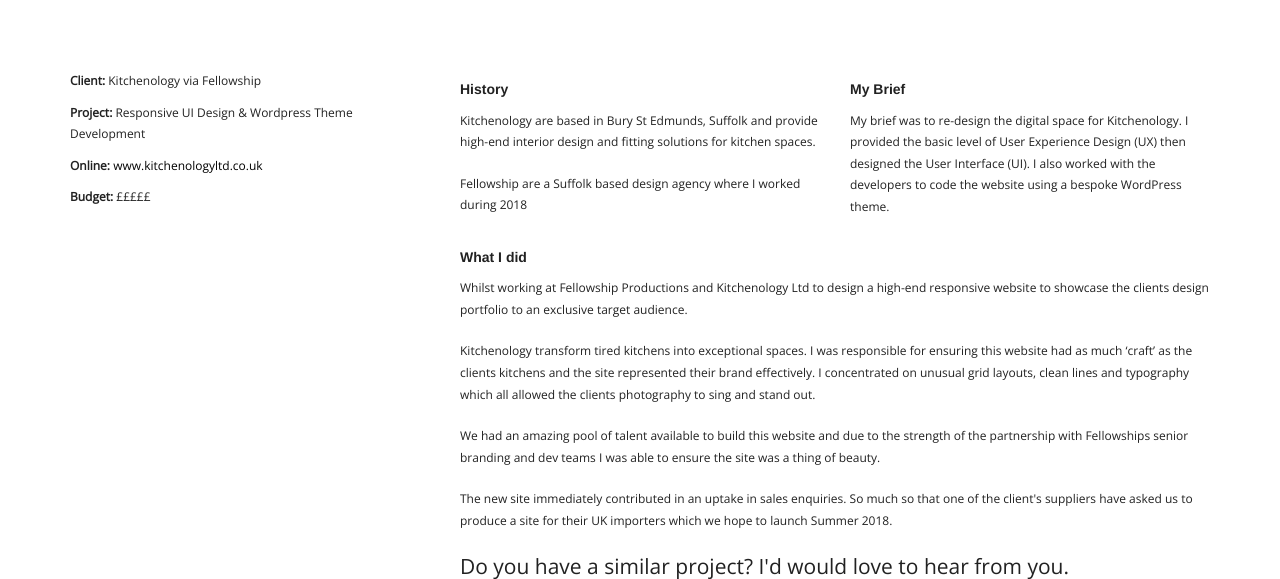
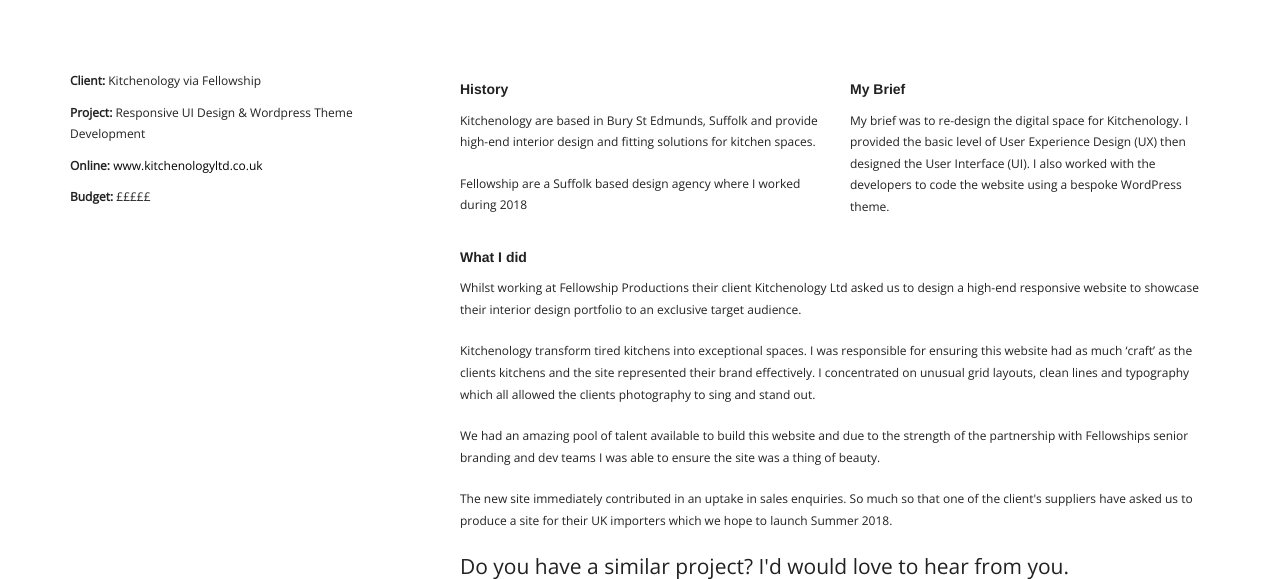
Before and after one commit to tea2sugars/richardbarwick, a PHP site: page /portfolio/kitchenology in a window 1280 px wide. Shown: the part 532-1111 px from the top of the page. Run offline with PHP 8.4, Linux system fonts and the light colour scheme; some libraries are stand-ins or nearby versions.

Commit message:
updated kitchenology work

```diff
--- a/portfolio/kitchenology.php
+++ b/portfolio/kitchenology.php
@@ -92,7 +92,7 @@
 
 							<div class="col-sm-12 col-md-12 col-lg-12 m-b-30">
 								<h5 class="m-t-0">What I did</h5>
-								<p>Whilst working at Fellowship Productions and Kitchenology Ltd to design a high-end responsive website to showcase the clients design portfolio to an exclusive target audience.</p>
+								<p>Whilst working at Fellowship Productions their client Kitchenology Ltd asked us to design a high-end responsive website to showcase their interior design portfolio to an exclusive target audience.</p>
 								<p>Kitchenology transform tired kitchens into exceptional spaces. I was responsible for ensuring this website had as much ‘craft’ as the clients kitchens and the site represented their brand effectively. I concentrated on unusual grid layouts, clean lines and typography which all allowed the clients photography to sing and stand out.</p>
 								<p>We had an amazing pool of talent available to build this website and due to the strength of the partnership with Fellowships senior branding and dev teams I was able to ensure the site was a thing of beauty.</p>
 								<p>The new site immediately contributed in an uptake in sales enquiries. So much so that one of the client's suppliers have asked us to produce a site for their UK importers which we hope to launch Summer 2018.</p>
```
